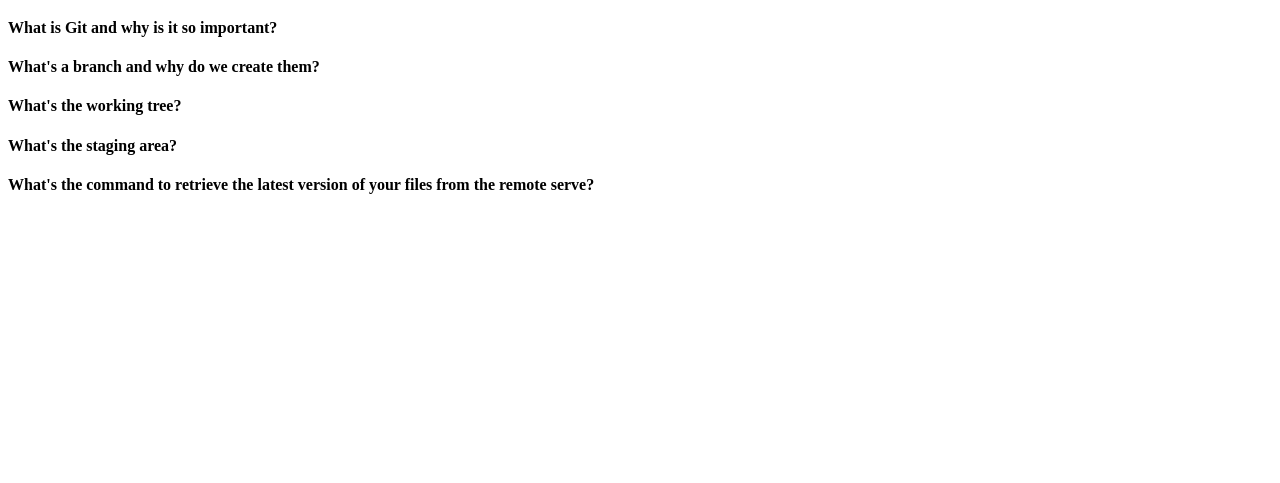
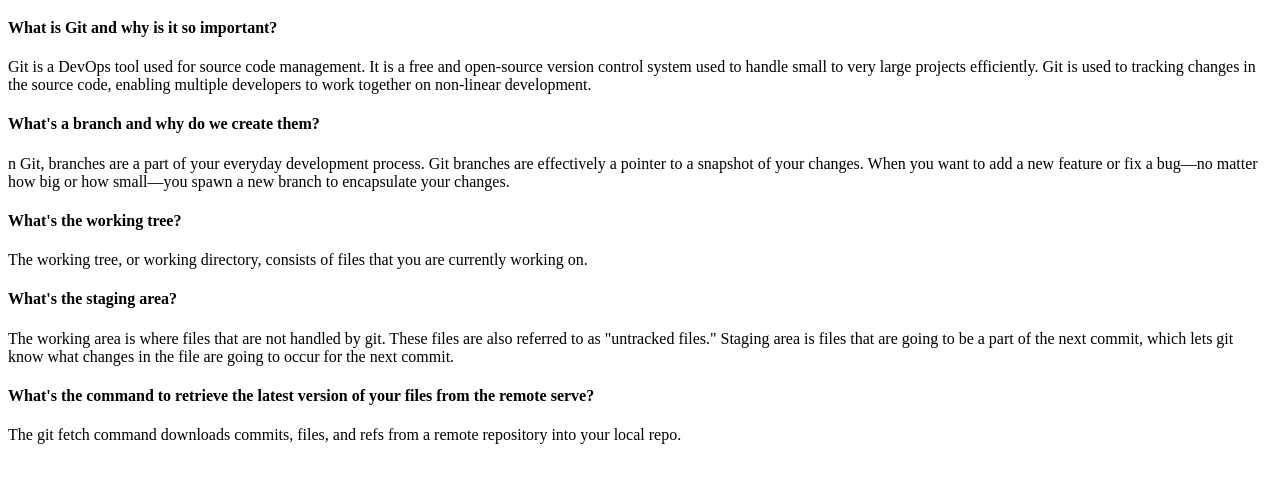
Before and after one commit to ELIAS-BARAKA/git-adventure, a plain HTML site: page index.html in a window 1280 px wide. Shown: the part 61-544 px from the top of the page. Drawn offline with Linux system fonts and the light colour scheme.

Commit message:
The answer to the questions previously asked

```diff
--- a/index.html
+++ b/index.html
@@ -9,9 +9,20 @@
 <body>
     <h1>Git Quiz</h1>
     <h4>What is Git and why is it so important?</h4>
+    <p>Git is a DevOps tool used for source code management. It is a free and open-source version control system used to handle
+    small to very large projects efficiently. Git is used to tracking changes in the source code, enabling multiple
+    developers to work together on non-linear development.</p>
     <h4>What's a branch and why do we create them?</h4>
+    <p>n Git, branches are a part of your everyday development process. Git branches are effectively a pointer to a snapshot of
+    your changes. When you want to add a new feature or fix a bug—no matter how big or how small—you spawn a new branch to
+    encapsulate your changes.</p>
     <h4>What's the working tree?</h4>
+    <p>The working tree, or working directory, consists of files that you are currently working on.</p>
     <h4>What's the staging area?</h4>
+    <p>The working area is where files that are not handled by git. These files are also referred to as "untracked files."
+    Staging area is files that are going to be a part of the next commit, which lets git know what changes in the file are
+    going to occur for the next commit.</p>
     <h4>What's the command to retrieve the latest version of your files from the remote serve?</h4>
+    <p>The git fetch command downloads commits, files, and refs from a remote repository into your local repo.</p>
 </body>
 </html>
```
Also changed, not shown: 1 other file.
